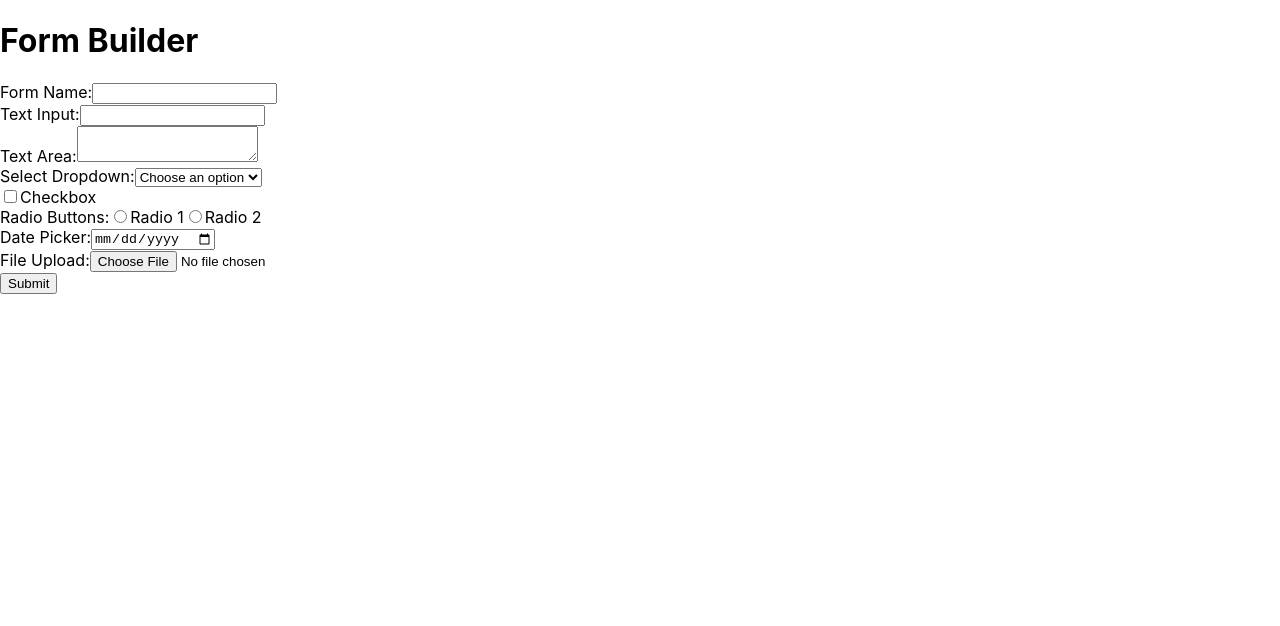
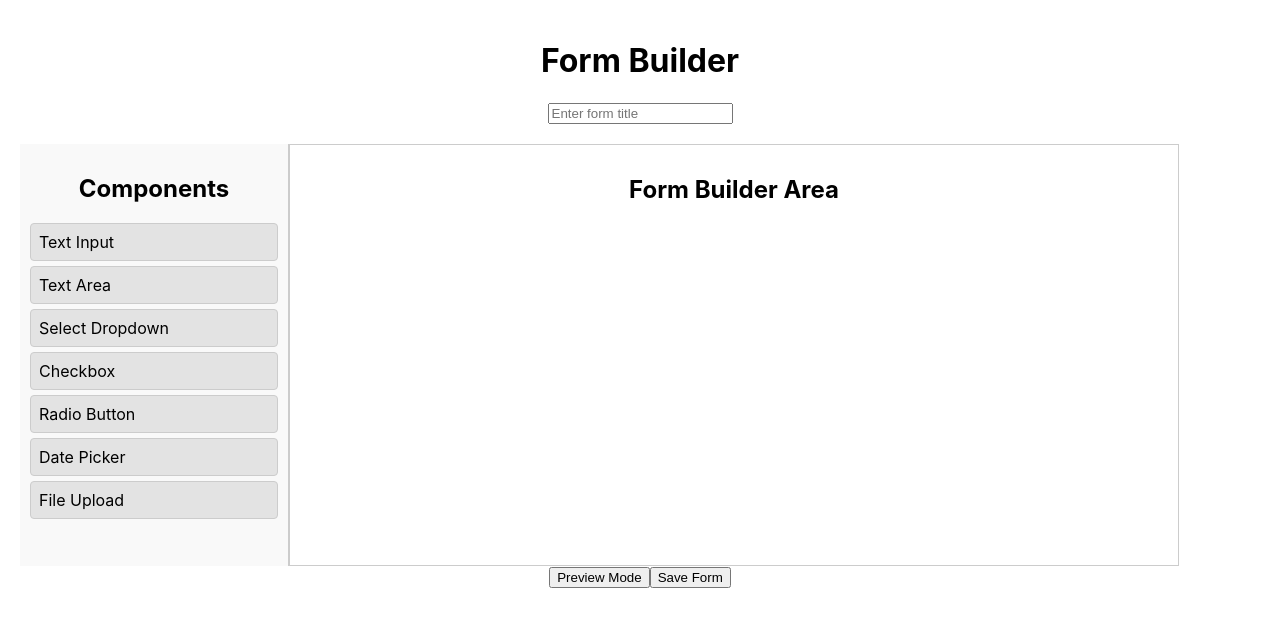
Before and after one commit to Lue12138/my-app, a React (Create React App) app: page / in a window 1280 px wide. Shown: the top 626 px of the page. Built offline with nearby package versions, Linux system fonts and the light colour scheme.

Commit message:
frontend 1.0

```diff
--- a/package.json
+++ b/package.json
@@ -9,9 +9,12 @@
     "axios": "^1.7.7",
     "react": "^18.3.1",
     "react-beautiful-dnd": "^13.1.1",
+    "react-dnd": "^16.0.1",
+    "react-dnd-html5-backend": "^16.0.1",
     "react-dom": "^18.3.1",
     "react-scripts": "5.0.1",
     "redux": "^5.0.1",
+    "styled-components": "^6.1.13",
     "web-vitals": "^2.1.4"
   },
   "scripts": {
--- a/src/App.js
+++ b/src/App.js
@@ -1,161 +1,293 @@
 import React, { useState } from 'react';
+import { DndProvider, useDrag, useDrop } from 'react-dnd';
+import { HTML5Backend } from 'react-dnd-html5-backend';
+import styled from 'styled-components';
+
+const AppContainer = styled.div`
+  text-align: center;
+  padding: 20px;
+`;
+
+const BuilderContainer = styled.div`
+  display: flex;
+  margin-top: 20px;
+`;
+
+const SidePanel = styled.div`
+  width: 20%;
+  padding: 10px;
+  border-right: 1px solid #ccc;
+  background-color: #f9f9f9;
+`;
+
+const FormBuilderArea = styled.div`
+  width: 70%;
+  padding: 10px;
+  min-height: 400px;
+  border: 1px solid #ccc;
+  background-color: #fff;
+  position: relative;
+`;
+
+const DraggableItem = styled.div`
+  padding: 8px;
+  margin: 5px 0;
+  background-color: #e3e3e3;
+  border: 1px solid #ccc;
+  cursor: pointer;
+  border-radius: 4px;
+  display: flex;
+  justify-content: space-between;
+  align-items: center;
+`;
+
+const FormComponent = styled(DraggableItem)`
+  margin-bottom: 10px;
+  position: relative;
+`;
+
+const IconButton = styled.button`
+  background: none;
+  border: none;
+  cursor: pointer;
+  font-size: 1.2em;
+`;
+
+const ModalOverlay = styled.div`
+  position: fixed;
+  top: 0;
+  left: 0;
+  width: 100%;
+  height: 100%;
+  background: rgba(0, 0, 0, 0.5);
+  display: flex;
+  align-items: center;
+  justify-content: center;
+  z-index: 1000;
+`;
+
+const PropertiesPanel = styled.div`
+  padding: 20px;
+  background-color: #fff;
+  border-radius: 8px;
+  width: 400px;
+  max-width: 90%;
+  box-shadow: 0px 4px 8px rgba(0, 0, 0, 0.2);
+`;
+
+const CloseButton = styled.button`
+  margin-top: 20px;
+  padding: 8px 16px;
+  border: none;
+  border-radius: 4px;
+  background-color: #007bff;
+  color: white;
+  cursor: pointer;
+`;
+
+const PreviewArea = styled.div`
+  margin-top: 20px;
+  padding: 10px;
+  border: 1px solid #ccc;
+  background-color: #f4f4f4;
+`;
+
+const ItemTypes = {
+  COMPONENT: 'component',
+};
+
+const ComponentItem = ({ component }) => {
+  const [{ isDragging }, drag] = useDrag(() => ({
+    type: ItemTypes.COMPONENT,
+    item: component,
+    collect: (monitor) => ({
+      isDragging: monitor.isDragging(),
+    }),
+  }));
+
+  return (
+    <DraggableItem ref={drag} style={{ opacity: isDragging ? 0.5 : 1 }}>
+      {component.label}
+    </DraggableItem>
+  );
+};
+
+const FormBuilderDropArea = ({ formComponents, setFormComponents, openPropertiesPanel }) => {
+  const [, drop] = useDrop(() => ({
+    accept: ItemTypes.COMPONENT,
+    drop: (item) => addComponentToForm(item),
+  }));
+
+  const addComponentToForm = (component) => {
+    setFormComponents((prevComponents) => [
+      ...prevComponents,
+      {
+        type: component.id,
+        label: component.label,
+        placeholder: '',
+        required: false,
+        options: [],
+      },
+    ]);
+  };
+
+  const deleteComponent = (index) => {
+    setFormComponents((prevComponents) => prevComponents.filter((_, i) => i !== index));
+  };
+
+  return (
+    <FormBuilderArea ref={drop}>
+      <h2>Form Builder Area</h2>
+      {formComponents.map((component, index) => (
+        <FormComponent key={index}>
+          <span>{component.label}</span>
+          <div>
+            <IconButton onClick={() => openPropertiesPanel(index)}>⋮</IconButton>
+            <IconButton onClick={() => deleteComponent(index)}>🗑️</IconButton>
+          </div>
+        </FormComponent>
+      ))}
+    </FormBuilderArea>
+  );
+};
 
 function App() {
-  const [formData, setFormData] = useState({
-    form_name: '',
-    form_data: {
-      textInput: '',
-      textArea: '',
-      selectDropdown: '',
-      checkbox: false,
-      radioButton: '',
-      date: '',
-      file: null,
-    }
-  });
+  const [formTitle, setFormTitle] = useState('');
+  const [formComponents, setFormComponents] = useState([]);
+  const [selectedComponentIndex, setSelectedComponentIndex] = useState(null);
+  const [previewMode, setPreviewMode] = useState(false);
 
-  const handleChange = (e) => {
-    const { name, value, type, checked, files } = e.target;
-    setFormData((prevData) => ({
-      ...prevData,
-      form_data: {
-        ...prevData.form_data,
-        [name]: type === 'checkbox' ? checked : type === 'file' ? files[0] : value,
-      }
-    }));
+  const componentsList = [
+    { id: 'textInput', label: 'Text Input' },
+    { id: 'textArea', label: 'Text Area' },
+    { id: 'selectDropdown', label: 'Select Dropdown' },
+    { id: 'checkbox', label: 'Checkbox' },
+    { id: 'radioButton', label: 'Radio Button' },
+    { id: 'datePicker', label: 'Date Picker' },
+    { id: 'fileUpload', label: 'File Upload' }
+  ];
+
+  const handleSaveForm = async () => {
+    const formData = {
+      form_name: formTitle,
+      form_data: formComponents,
     };
 
-  const handleFormNameChange = (e) => {
-    setFormData({ ...formData, form_name: e.target.value });
-  };
-
-  const handleSubmit = async (e) => {
-    e.preventDefault();
     try {
       const response = await fetch('http://localhost:8000/api/forms/save', {
         method: 'POST',
-        headers: { 'Content-Type': 'application/json' },
+        headers: { 'Content-Type': 'application/json', 'Authorization': 'my-secure-api-token' },
         body: JSON.stringify(formData),
       });
       const result = await response.json();
       console.log('Form saved:', result);
+      alert(result.message || 'Form saved successfully!');
     } catch (error) {
       console.error('Error saving form:', error);
     }
   };
 
+  const openPropertiesPanel = (index) => {
+    setSelectedComponentIndex(index);
+  };
+
+  const handlePropertyChange = (e, property) => {
+    setFormComponents((prevComponents) =>
+      prevComponents.map((comp, i) =>
+        i === selectedComponentIndex ? { ...comp, [property]: e.target.type === 'checkbox' ? e.target.checked : e.target.value } : comp
+      )
+    );
+  };
+
+  const closePropertiesPanel = () => {
+    setSelectedComponentIndex(null);
+  };
+
   return (
-    <div className="app">
+    <DndProvider backend={HTML5Backend}>
+      <AppContainer>
         <h1>Form Builder</h1>
-      <form onSubmit={handleSubmit}>
-        <div>
-          <label>Form Name:</label>
         <input
           type="text"
-            name="form_name"
-            value={formData.form_name}
-            onChange={handleFormNameChange}
+          placeholder="Enter form title"
+          value={formTitle}
+          onChange={(e) => setFormTitle(e.target.value)}
         />
-        </div>
 
-        {/* Text Input */}
-        <div>
-          <label>Text Input:</label>
+        <BuilderContainer>
+          <SidePanel>
+            <h2>Components</h2>
+            {componentsList.map((component) => (
+              <ComponentItem key={component.id} component={component} />
+            ))}
+          </SidePanel>
+
+          <FormBuilderDropArea
+            formComponents={formComponents}
+            setFormComponents={setFormComponents}
+            openPropertiesPanel={openPropertiesPanel}
+          />
+        </BuilderContainer>
+
+        {selectedComponentIndex !== null && (
+          <ModalOverlay>
+            <PropertiesPanel>
+              <h3>Edit Properties</h3>
+              <label>
+                Label:
                 <input
                   type="text"
-            name="textInput"
-            value={formData.form_data.textInput}
-            onChange={handleChange}
+                  value={formComponents[selectedComponentIndex].label}
+                  onChange={(e) => handlePropertyChange(e, 'label')}
                 />
-        </div>
-
-        {/* Text Area */}
-        <div>
-          <label>Text Area:</label>
-          <textarea
-            name="textArea"
-            value={formData.form_data.textArea}
-            onChange={handleChange}
+              </label>
+              <label>
+                Placeholder:
+                <input
+                  type="text"
+                  value={formComponents[selectedComponentIndex].placeholder}
+                  onChange={(e) => handlePropertyChange(e, 'placeholder')}
                 />
-        </div>
-
-        {/* Select Dropdown */}
-        <div>
-          <label>Select Dropdown:</label>
-          <select
-            name="selectDropdown"
-            value={formData.form_data.selectDropdown}
-            onChange={handleChange}
-          >
-            <option value="">Choose an option</option>
-            <option value="option1">Option 1</option>
-            <option value="option2">Option 2</option>
-            <option value="option3">Option 3</option>
-          </select>
-        </div>
-
-        {/* Checkbox */}
-        <div>
+              </label>
               <label>
+                Required:
                 <input
                   type="checkbox"
-              name="checkbox"
-              checked={formData.form_data.checkbox}
-              onChange={handleChange}
+                  checked={formComponents[selectedComponentIndex].required}
+                  onChange={(e) => handlePropertyChange(e, 'required')}
                 />
-            Checkbox
               </label>
+              <CloseButton onClick={closePropertiesPanel}>Save & Close</CloseButton>
+            </PropertiesPanel>
+          </ModalOverlay>
+        )}
+
+        <button onClick={() => setPreviewMode(!previewMode)}>
+          {previewMode ? 'Edit Mode' : 'Preview Mode'}
+        </button>
+        {previewMode && (
+          <PreviewArea>
+            <h2>Form Preview</h2>
+            <div>{formTitle}</div>
+            {formComponents.map((comp, index) => (
+              <div key={index}>
+                <label>{comp.label}</label>
+                {comp.type === 'textInput' && <input type="text" placeholder={comp.placeholder} />}
+                {comp.type === 'textArea' && <textarea placeholder={comp.placeholder} />}
+                {comp.type === 'selectDropdown' && (
+                  <select>
+                    {comp.options.map((opt, i) => (
+                      <option key={i} value={opt}>{opt}</option>
+                    ))}
+                  </select>
+                )}
               </div>
-
-        {/* Radio Buttons */}
-        <div>
-          <label>Radio Buttons:</label>
-          <label>
-            <input
-              type="radio"
-              name="radioButton"
-              value="radio1"
-              checked={formData.form_data.radioButton === 'radio1'}
-              onChange={handleChange}
-            />
-            Radio 1
-          </label>
-          <label>
-            <input
-              type="radio"
-              name="radioButton"
-              value="radio2"
-              checked={formData.form_data.radioButton === 'radio2'}
-              onChange={handleChange}
-            />
-            Radio 2
-          </label>
-        </div>
-
-        {/* Date Picker */}
-        <div>
-          <label>Date Picker:</label>
-          <input
-            type="date"
-            name="date"
-            value={formData.form_data.date}
-            onChange={handleChange}
-          />
-        </div>
-
-        {/* File Upload */}
-        <div>
-          <label>File Upload:</label>
-          <input
-            type="file"
-            name="file"
-            onChange={handleChange}
-          />
-        </div>
-
-        <button type="submit">Submit</button>
-      </form>
-    </div>
+            ))}
+          </PreviewArea>
+        )}
+        <button onClick={handleSaveForm}>Save Form</button>
+      </AppContainer>
+    </DndProvider>
   );
 }
 
```
Also changed, not shown: 1 other file (tests, documents, lock files or other folders). Lines whose indentation alone changed are shown as unchanged.
